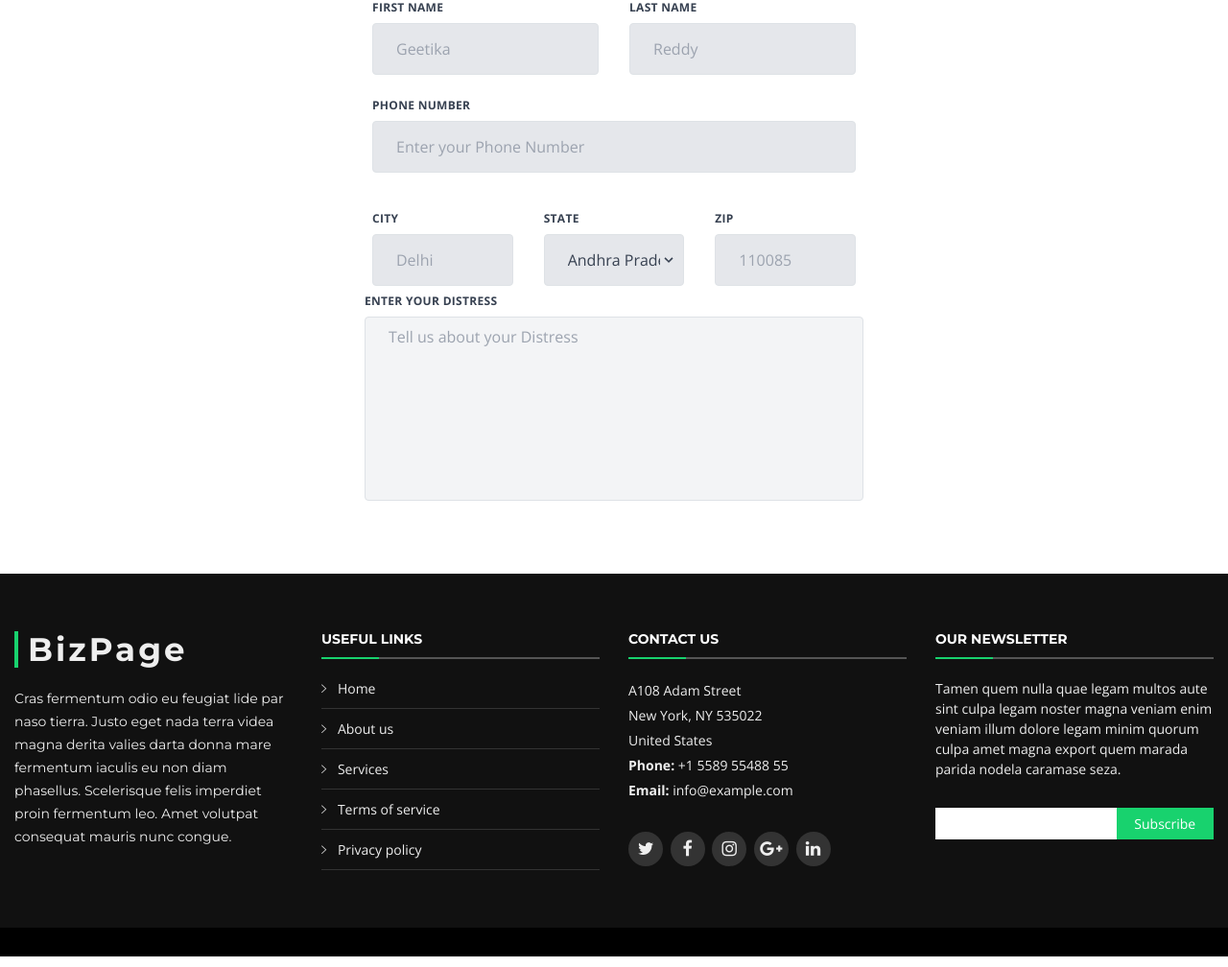
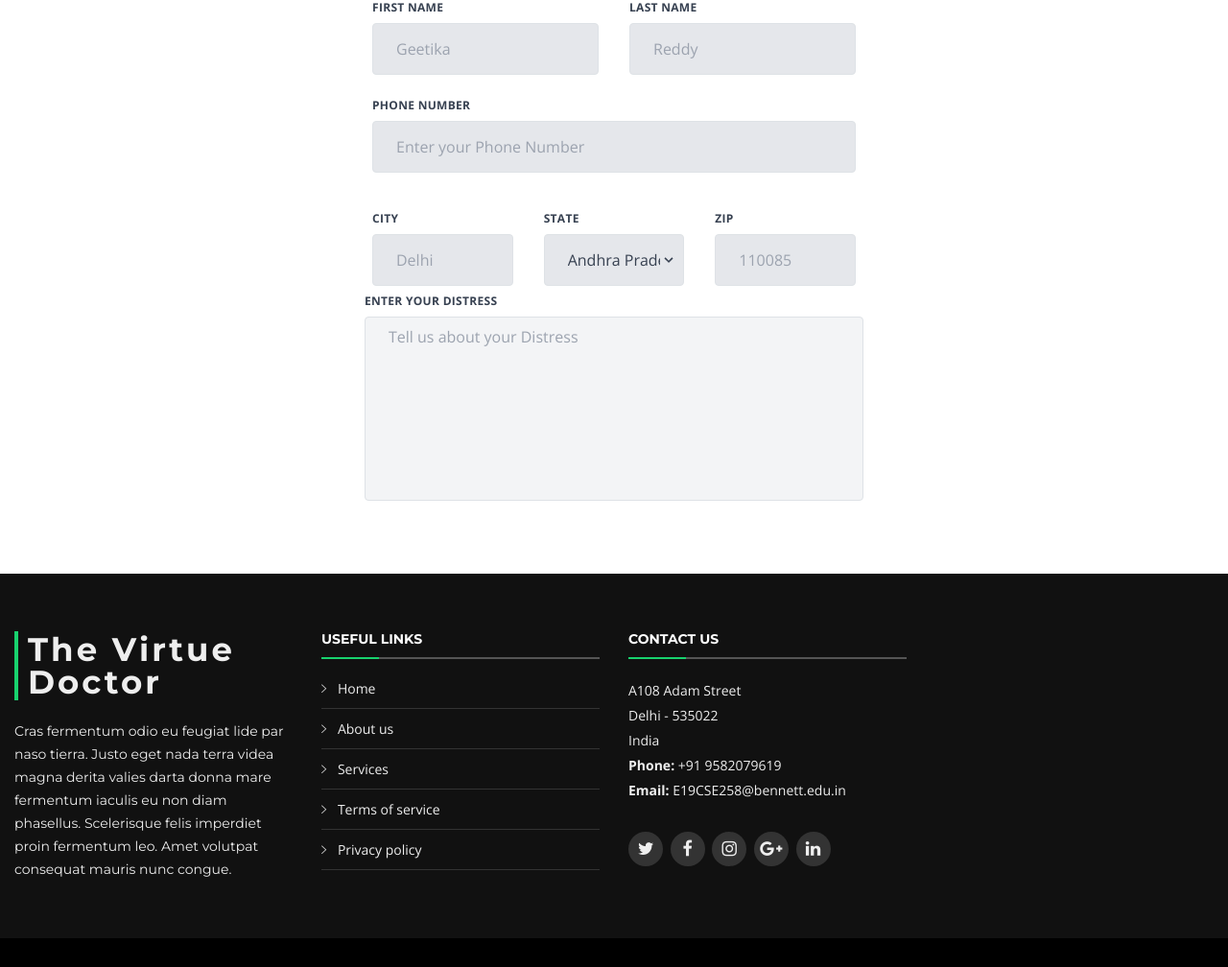
Before and after one commit to raghavguptaeng/The-Virtue-Doctor, a Flask app: page /Distress.html in a window 1280 px wide. Shown: the part 1513-2521 px from the top of the page at 96% size. Run offline with Flask 2, Linux system fonts and the light colour scheme; some libraries are stand-ins or nearby versions; some web fonts are replaced.

Commit message:
Project finished

```diff
--- a/Main.py
+++ b/Main.py
@@ -1,5 +1,6 @@
 from flask import Flask,render_template,request
 from flask_sqlalchemy import SQLAlchemy
+from flask_mail import Mail, Message
 import json
 import pandas as pd
 from sklearn.model_selection import train_test_split
@@ -18,17 +19,19 @@ class Feedback(db.Model):
     Name = db.Column(db.String(100),  nullable=False )
     Email = db.Column(db.String(100),  nullable=False)
     Message = db.Column(db.String(1000),  nullable=False)
+
 #-----------------------------------------------------------------
 class Subscribers(db.Model):
     Email = db.Column(db.String(100),  primary_key=True)
 #-----------------------------------------------------------------
+
 @app.route('/', methods=['GET','POST'])
 def HomePage():
     if(request.method == 'POST'):
         email = request.form.get('email')
-        en = Subscribers(Email = email)
-        db.session.add(en)
-        db.session.commit()
+        #en = Subscribers(Email = email)
+        #db.session.add(en)
+        #db.session.commit()
     return render_template('index.html')
 
 @app.route('/index.html', methods=['GET','POST'])
@@ -54,9 +57,9 @@ def registerDistress():
         pin_code = request.form.get('Zip')
         msg = request.form.get('Messgae')
         print(state)
-        # en = Subscribers(Email = email)
-        # db.session.add(en)
-        # db.session.commit()
+
+         #db.session.add(en)
+         #db.session.commit()
     return render_template('Distress.html')
 #-----------------------------------------------------------------
 @app.route('/Contact.html' ,  methods=['GET','POST'])
@@ -102,6 +105,8 @@ def Assess():
         check_for_disease(name,email,problems)
 
     return render_template('selfAssess.html')
+def send_main(disease):
+    print('ok')
 def check_for_disease(name,email,dis):
     disease = []
     disease.append(dis)
@@ -119,4 +124,5 @@ def check_for_disease(name,email,dis):
     neigh = KNeighborsClassifier(n_neighbors=k).fit(X_train, y_train.values.ravel())
     ans = neigh.predict(disease)
     print(ans[0])
+    send_main(ans[0])
 app.run(debug = True)
--- /dev/null
+++ b/Prediction.py
@@ -0,0 +1,2 @@
+from flask import Flask
+from flask_mail import Mail
--- a/templates/Distress.html
+++ b/templates/Distress.html
@@ -213,7 +213,7 @@
         <div class="row">
 
           <div class="col-lg-3 col-md-6 footer-info">
-            <h3>BizPage</h3>
+            <h3>The Virtue Doctor</h3>
             <p>Cras fermentum odio eu feugiat lide par naso tierra. Justo eget nada terra videa magna derita valies darta donna mare fermentum iaculis eu non diam phasellus. Scelerisque felis imperdiet proin fermentum leo. Amet volutpat consequat mauris nunc congue.</p>
           </div>
 
@@ -232,11 +232,12 @@
             <h4>Contact Us</h4>
             <p>
               A108 Adam Street <br>
-              New York, NY 535022<br>
-              United States <br>
-              <strong>Phone:</strong> +1 5589 55488 55<br>
-              <strong>Email:</strong> info@example.com<br>
+              Delhi - 535022<br>
+              India <br>
+              <strong>Phone:</strong> +91 9582079619<br>
+              <strong>Email:</strong> E19CSE258@bennett.edu.in<br>
             </p>
+
 
             <div class="social-links">
               <a href="#" class="twitter"><i class="fa fa-twitter"></i></a>
@@ -246,14 +247,6 @@
               <a href="#" class="linkedin"><i class="fa fa-linkedin"></i></a>
             </div>
 
-          </div>
-
-          <div class="col-lg-3 col-md-6 footer-newsletter">
-            <h4>Our Newsletter</h4>
-            <p>Tamen quem nulla quae legam multos aute sint culpa legam noster magna veniam enim veniam illum dolore legam minim quorum culpa amet magna export quem marada parida nodela caramase seza.</p>
-            <form action="" method="post">
-              <input type="email" name="email"><input type="submit" value="Subscribe">
-            </form>
           </div>
 
         </div>
```
Also changed, not shown: templates/Contact.html (+6 -5 lines), templates/index.html (+5 -5 lines), templates/selfAssess.html (+9 -8 lines), info.json (line endings or trailing spaces), static/Dataset.csv (line endings or trailing spaces), static/js/main.js (line endings or trailing spaces), static/vendor/php-email-form/validate.js, 2 other files.
